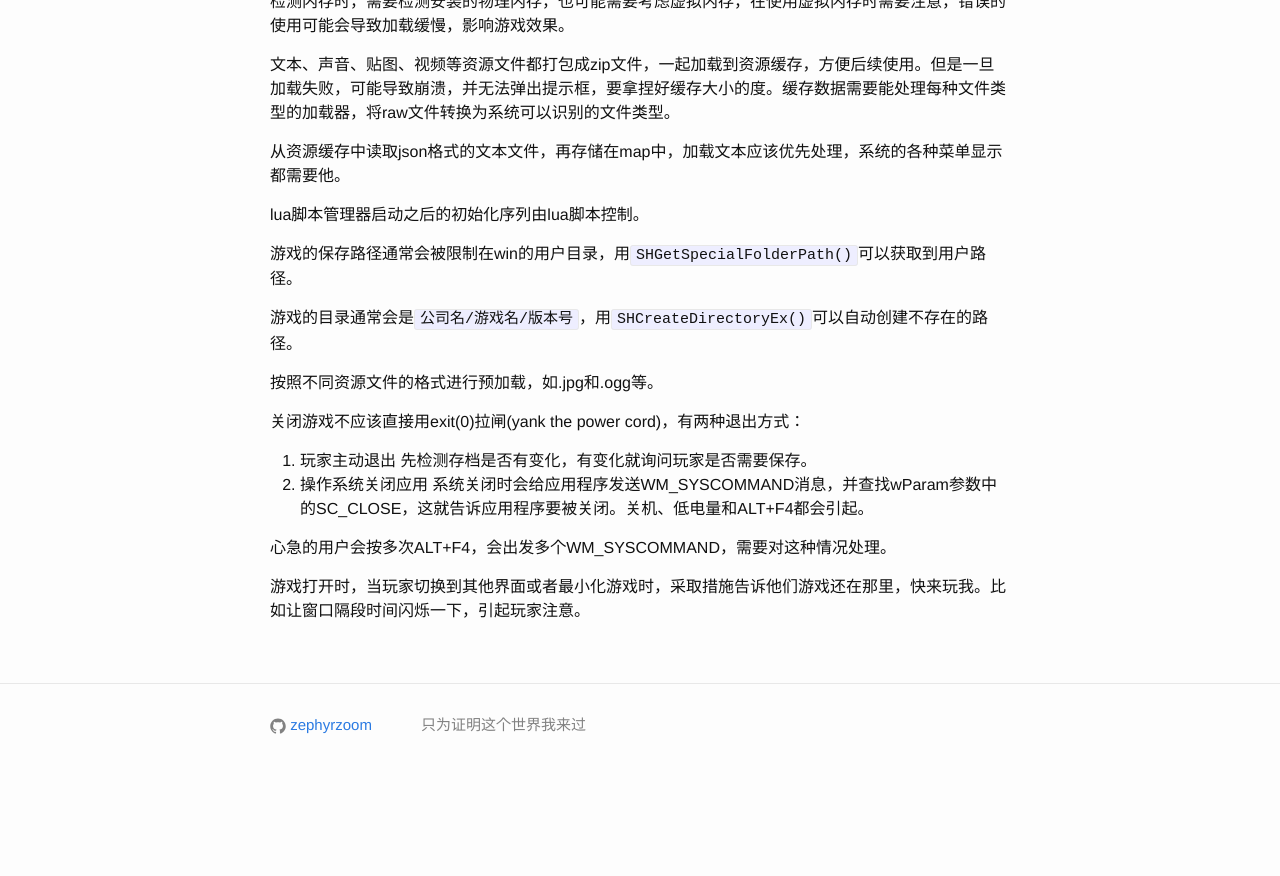
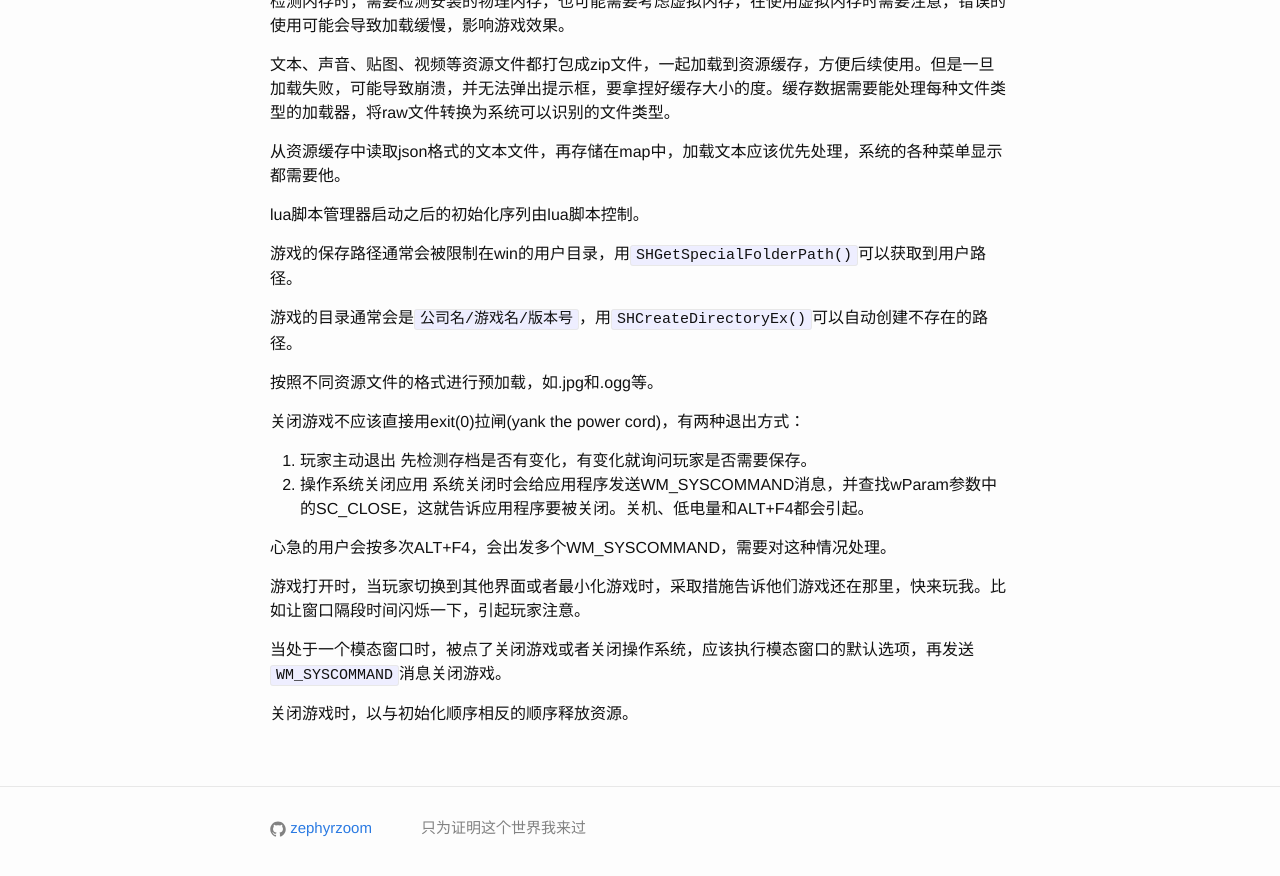
Before and after one commit to zephyrzoom/zephyrzoom.github.io, a Jekyll site: the page built from _posts/2017-09-09-game-coding.md, in a window 1280 px wide and 900 px high, scrolled down 4178 px. Shown: the top 876 px of the window. Built offline with Jekyll 4.4.1, drawn with Linux system fonts in a browser that asks for light colours; comment, search, counter and statistics services are not loaded; before the commit the page ends 4974 px from its top, so only the background shows below that.

Commit message:
update cmake

```diff
--- a/_posts/2017-09-09-game-coding.md
+++ b/_posts/2017-09-09-game-coding.md
@@ -135,3 +135,7 @@ lua脚本管理器启动之后的初始化序列由lua脚本控制。
 心急的用户会按多次ALT+F4，会出发多个WM_SYSCOMMAND，需要对这种情况处理。
 
 游戏打开时，当玩家切换到其他界面或者最小化游戏时，采取措施告诉他们游戏还在那里，快来玩我。比如让窗口隔段时间闪烁一下，引起玩家注意。
+
+当处于一个模态窗口时，被点了关闭游戏或者关闭操作系统，应该执行模态窗口的默认选项，再发送`WM_SYSCOMMAND`消息关闭游戏。
+
+关闭游戏时，以与初始化顺序相反的顺序释放资源。
```
